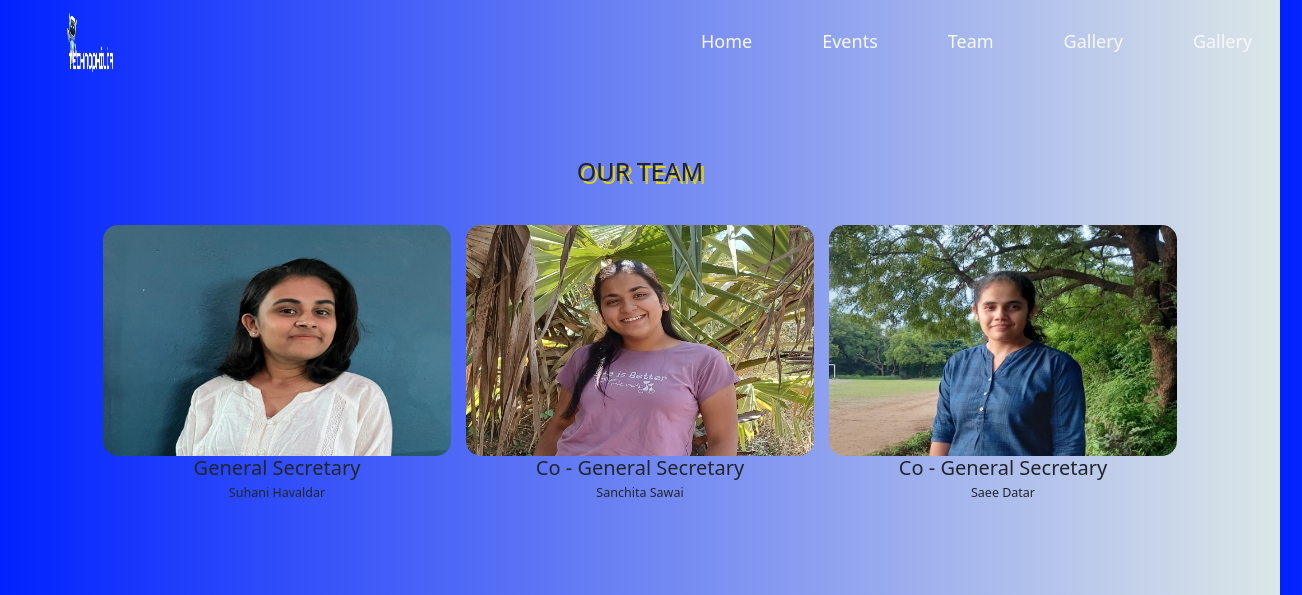
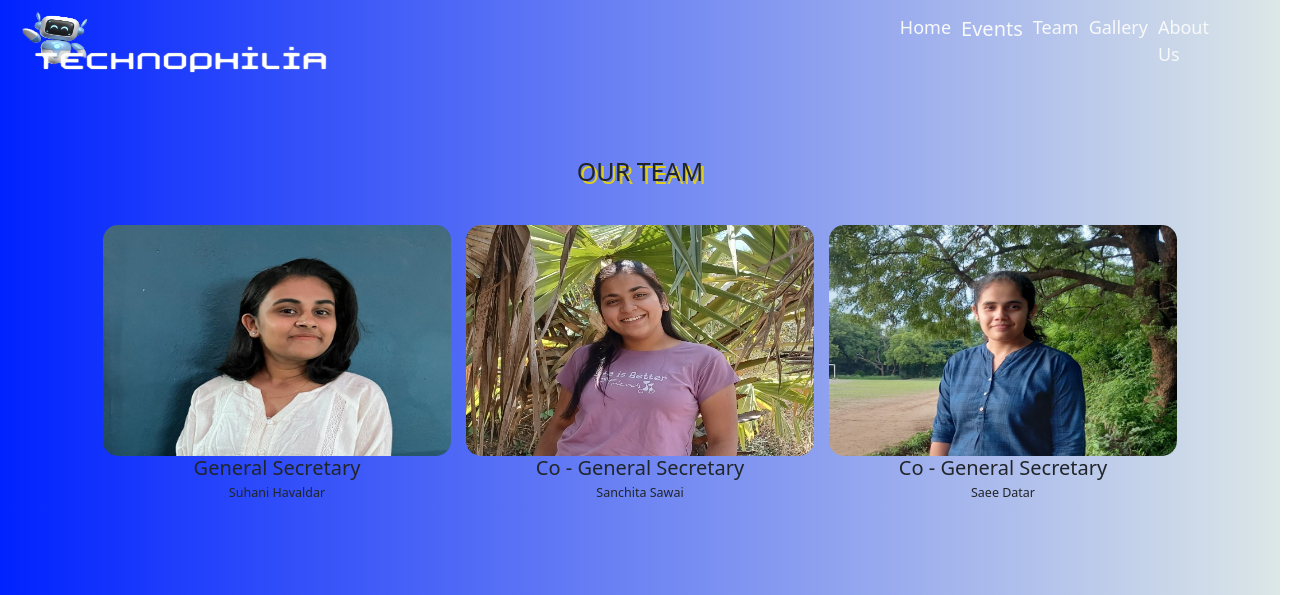
Before and after one commit to sbkulkar/techni2024fest, a plain HTML site: page team.html in a window 1280 px wide. Shown: the top 595 px of the page, 1302 px wide, since content can reach past the window. Drawn offline with nearby package versions, Linux system fonts and the light colour scheme.

Commit message:
team page change

```diff
--- a/style1.css
+++ b/style1.css
@@ -324,6 +324,7 @@ button:hover{
 .footerContainer {
   width: 100%;
   padding: 70px 30px 20px;
+  background-color: black;
 }
 
 .Footernav {
--- a/team.html
+++ b/team.html
@@ -4,18 +4,18 @@
       <meta charset="UTF-8">
       <meta name="viewport" content="width=device-width, initial-scale=1.0">
 
-      <!--=============== CSS ===============-->
+      <!--=============== CSS ===============aria-haspopup="true" aria-expanded="false"-->
       <link rel="stylesheet" href="teamstyle.css">
       <link rel="stylesheet" href="https://cdn.jsdelivr.net/npm/bootstrap@3.3.7/dist/css/bootstrap.min.css" integrity="sha384-BVYiiSIFeK1dGmJRAkycuHAHRg32OmUcww7on3RYdg4Va+PmSTsz/K68vbdEjh4u" crossorigin="anonymous">
       <script src="https://cdn.jsdelivr.net/npm/bootstrap@3.3.7/dist/js/bootstrap.min.js" integrity="sha384-Tc5IQib027qvyjSMfHjOMaLkfuWVxZxUPnCJA7l2mCWNIpG9mGCD8wGNIcPD7Txa" crossorigin="anonymous"></script>
 
       <link href="https://cdn.jsdelivr.net/npm/bootstrap@5.0.2/dist/css/bootstrap.min.css" rel="stylesheet" integrity="sha384-EVSTQN3/azprG1Anm3QDgpJLIm9Nao0Yz1ztcQTwFspd3yD65VohhpuuCOmLASjC" crossorigin="anonymous">
 
-      <title>coordinators</title>
+      <title>BVPCOEW's Technophila Tech Fest</title>
    </head>
    <body>
-      <nav class=" navbar navbar-expand-lg  " style="background-color:none">
-         <!-- Navbar content -->
+     <nav class=" navbar navbar-expand-lg  " style="background-color:none">
+
 
          <button class="navbar-toggler" type="button" data-toggle="collapse" data-target="#navbarNavAltMarkup" aria-controls="navbarNavAltMarkup" aria-expanded="false" aria-label="Toggle navigation">
            <span class="navbar-toggler-icon"></span>
@@ -24,14 +24,25 @@
             <div class="logo"><img  id="logo"src="title.png"></div>
            <div class="navbar-nav" id="navcontent">
 
-             <a class="nav-item nav-link active text-light" href="#">Home <span class="sr-only"></span></a>
-             <a class="nav-item nav-link text-light" href="#">Events</a>
+             <a class="nav-item nav-link active text-light" href="index1.html">Home <span class="sr-only"></span></a>
+             <div class="nav-item dropdown">
+               <a class="nav-link text-light" href="#" id="navbarDropdown" >
+                   Events
+               </a>
+               <div class="dropdown-menu" aria-labelledby="navbarDropdown">
+                   <a class="dropdown-item btn1" href="file.html">Technical Events</a>
+                   <a class="dropdown-item btn1" href="nontech.html">Non-Technical Events</a>
+               </div>
+           </div>
              <a class="nav-item nav-link text-light" href="#">Team</a>
              <a class="nav-item nav-link text-light" href="gallery.html">Gallery</a>
-             <a class="nav-item nav-link text-light" href="about.html">Gallery</a>
+             <a class="nav-item nav-link text-light" href="about.html">About Us</a>
            </div>
          </div>
        </nav>
+
+
+
       <div class="container">
 
       <h1>OUR TEAM</h1>
--- a/teamstyle.css
+++ b/teamstyle.css
@@ -330,29 +330,57 @@ img {
     padding-inline: 2.5rem;
   }
 }
-.nav-bar{
+.navbar {
   background-color: none;
 }
 
-#navcontent{
+.logo img {
+  height: 70px;
+  width: 400px;
+}
 
-
-  margin-left: 600px;}
-.nav-item{
-color:rgb(241, 241, 243);
-font-size:large;
-font-weight: 200px;
-padding: 20px;
-margin-left:30px;
-margin-right: 30px;
-display:inline-block;
+.nav-item {
+  color: rgb(241, 241, 243);
+  font-size: large;
+  padding-top:2 px;
 }
-.logo {
-  color: white;
+.nav-item .dropdown-menu{
 
 }
-#logo {
-  height: 70px;
-  margin-left: 50px;
-  width: 400px;
+.dropdown {
+  position: fixed;
 }
+.dropdown-menu  {
+  color: black;
+  background-color: none;
+}
+
+.dropdown:hover .dropdown-menu {
+  display: block;
+}
+.navbar-nav,#navcontent {
+  display: flex;
+  margin-right: 50px;
+  padding-left: 0;
+  margin-bottom: 0;
+  list-style: none;
+  margin-left: 550px;
+}
+#navbarDropdown {
+  padding-top: 5px;
+  font-size: 20px;
+}
+
+.btn1 {
+  padding: 10px 20px;
+  font-size: 16px;
+  background-color:none;
+  color: white;
+  border: none;
+  cursor: pointer;
+  transition: all 0.3s ease;
+  display: inline-block;
+  margin: 10px;
+  border-radius: 25px;
+  box-shadow: #00DDEB 0 0 10px;
+}
```
Also changed, not shown: index1.html (+2 -1 lines).
